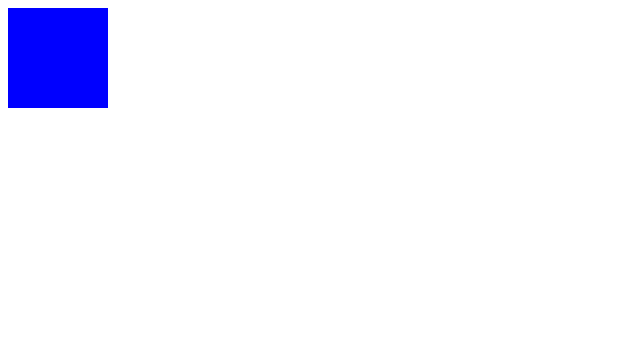
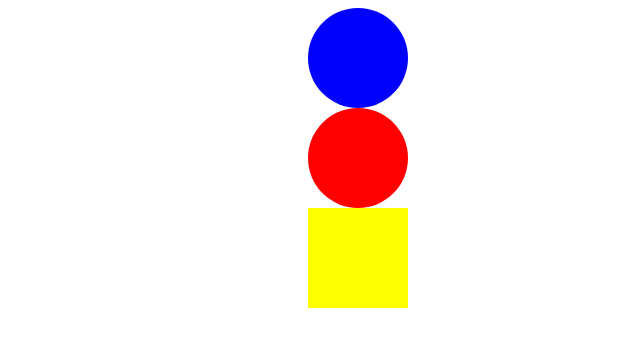
Before and after one commit to Fatima-Mujahid/anime-js, a website with bundled scripts: page index.html in a window 1280 px wide. Shown: the whole page, without its empty margins (0-640 px from the left). Built offline with nearby package versions, Linux system fonts and the light colour scheme.

Commit message:
animated shapes

```diff
--- a/animation.js
+++ b/animation.js
@@ -1,10 +1,50 @@
 import anime from "animejs";
 
-export function animation(element) {
-    anime({
-        targets: element,
-        position: 300
-    })
-}
+const squares = document.getElementsByClassName("square");
+const allElements = document.querySelectorAll("div");
 
-console.log("Hi")
+// export function animation(element) {
+//     anime({
+//         targets: element,
+//         left: 300
+//     })
+// }
+
+// anime({
+//   targets: allElements,
+//   left: 300,
+//   opacity: 0.5,
+//   height: 50,
+//   borderRadius: 0,
+// });
+
+// anime({
+//   targets: allElements,
+//   left: 300,
+//   rotate: 50,
+//   scale: 0.5,
+//   translateY: 100,
+//   opacity: 0.5,
+// });
+
+// allElements.forEach((element, index) => {
+//   anime({
+//     targets: element,
+//     left: 300 + index * 50,
+//   });
+// });
+
+anime({
+  targets: allElements,
+  left: 300,
+});
+
+anime({
+  targets: squares,
+  borderRadius: 50,
+});
+
+anime({
+  targets: ".circle",
+  borderRadius: 0,
+});
--- a/index.html
+++ b/index.html
@@ -1,16 +1,18 @@
 <!DOCTYPE html>
 <html lang="en">
-<head>
-    <meta charset="UTF-8">
-    <meta http-equiv="X-UA-Compatible" content="IE=edge">
-    <meta name="viewport" content="width=device-width, initial-scale=1.0">
-    <meta name="author" content="Fatima Mujahid">
-    <link rel="stylesheet" href="style.css">
+  <head>
+    <meta charset="UTF-8" />
+    <meta http-equiv="X-UA-Compatible" content="IE=edge" />
+    <meta name="viewport" content="width=device-width, initial-scale=1.0" />
+    <meta name="author" content="Fatima Mujahid" />
+    <link rel="stylesheet" href="style.css" />
     <title>Anime JS</title>
-</head>
-<body>
-    <div class="square"></div>
+  </head>
+  <body>
+    <div class="square" style="background-color: blue"></div>
+    <div class="square" style="background-color: red"></div>
+    <div class="circle" style="background-color: yellow"></div>
 
     <script type="module" src="animation.js"></script>
-</body>
+  </body>
 </html>
--- a/style.css
+++ b/style.css
@@ -3,5 +3,11 @@
     height: 100px;
     position: relative;
     left: 0;
-    background-color: blue;
 }
+
+.circle{
+    width: 100px;
+    height: 100px;
+    position: relative;
+    border-radius: 50;
+}
```
